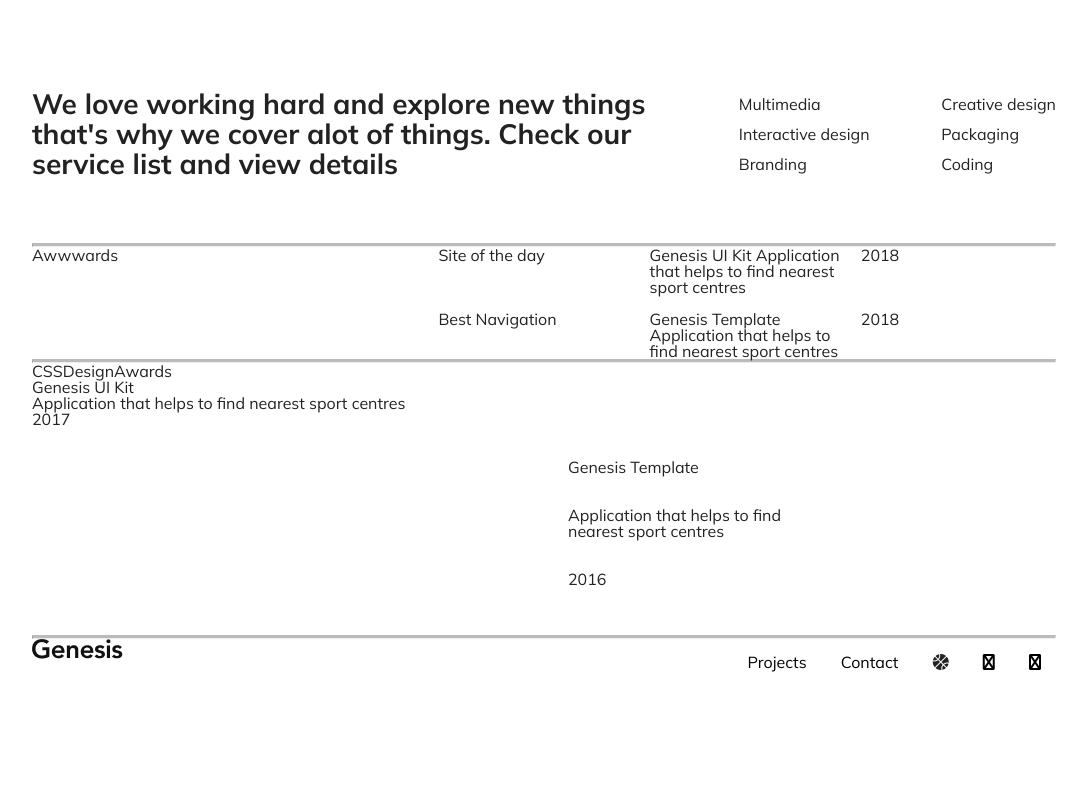
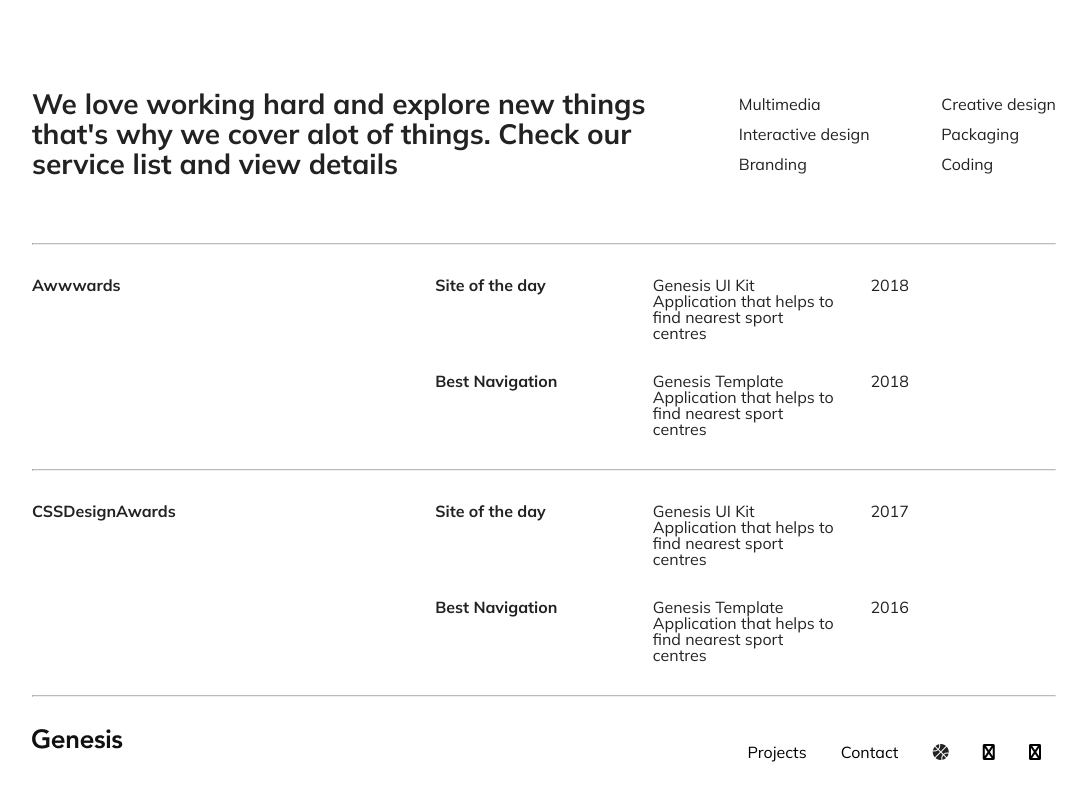
Before and after one commit to carolinacarlen/SASS-Genesis-design, a plain HTML site: page index.html in a window 1280 px wide. Shown: the part 2447-3247 px from the top of the page, without its empty margins (96-1183 px from the left). Before the commit the page ends 3183 px from the top, so only its background shows below. Drawn offline with Linux system fonts and the light colour scheme.

Commit message:
added last css styling

```diff
--- a/index.html
+++ b/index.html
@@ -19,7 +19,6 @@
     <main>
       <div class="header">
         <a href="index.html"><img src="images/Logo.png" alt="Logo" /></a>
-
         <nav>
           <ul class="nav__links">
             <li><a href="projects.html">Projects</a></li>
@@ -150,22 +149,18 @@
         <p class="item7">2018</p>
       </div>
       <hr class="solid" />
-      <div class="awwwards">
-        <h2>CSSDesignAwards</h2>
-        <nav class="siteoftheday">
-          <ul>
-            <li>Genesis UI Kit</li>
-            <li>Application that helps to find nearest sport centres</li>
-            <li>2017</li>
-          </ul>
-        </nav>
-        <nav class="bestnavigation">
-          <ul>
-            <li>Genesis Template</li>
-            <li>Application that helps to find nearest sport centres</li>
-            <li>2016</li>
-          </ul>
-        </nav>
+      <div class="awwwards__grid">
+        <p class="item1">CSSDesignAwards</p>
+        <p class="item2">Site of the day</p>
+        <p class="item3">
+          Genesis UI Kit Application that helps to find nearest sport centres
+        </p>
+        <p class="item4">2017</p>
+        <p class="item5">Best Navigation</p>
+        <p class="item6">
+          Genesis Template Application that helps to find nearest sport centres
+        </p>
+        <p class="item7">2016</p>
       </div>
       <hr class="solid" />
       <footer>
--- a/styles/_maincontent.scss
+++ b/styles/_maincontent.scss
@@ -60,26 +60,29 @@
 }
 
 hr.solid {
-  border-top: 3px solid #bbb;
+  border-top: 1px solid #bbb;
+  margin-bottom: 2rem;
 }
 
 .awwwards__grid {
   display: grid;
   grid-template-columns: 2fr 1fr 1fr 1fr;
   grid-template-rows: 1fr 1fr;
-  gap: 1rem;
+  gap: 2rem;
+  margin-top: 2rem;
+  margin-bottom: 2rem;
 }
 
-.item {
-}
 .item1 {
   grid-column: 1 / 2;
   grid-row: 1 / 2;
+  font-weight: bold;
 }
 
 .item2 {
   grid-column: 2 / 3;
   grid-row: 1 / 2;
+  font-weight: bold;
 }
 
 .item3 {
@@ -95,6 +98,7 @@ hr.solid {
 .item5 {
   grid-column: 2 / 3;
   grid-row: 2 / 3;
+  font-weight: bold;
 }
 
 .item6 {
```
Also changed, not shown: styles/index.css.
